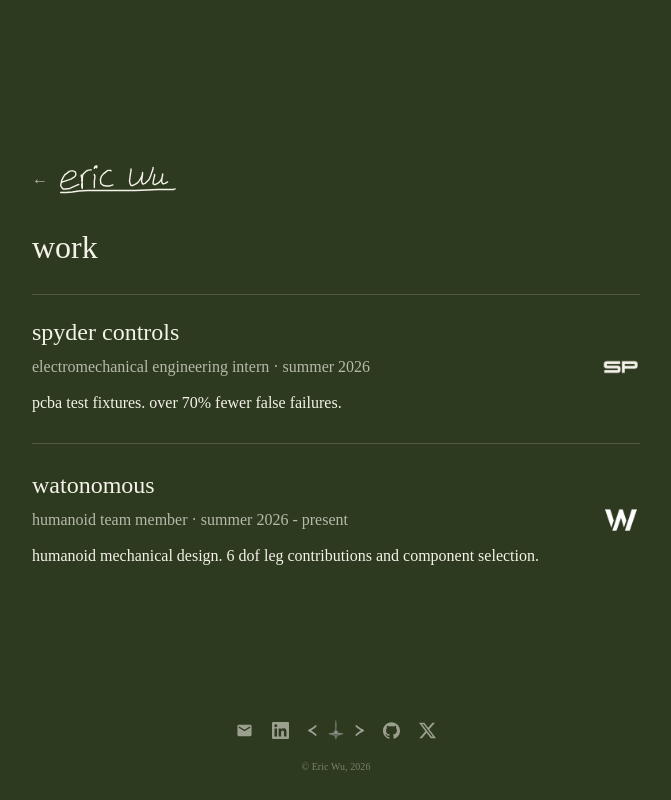
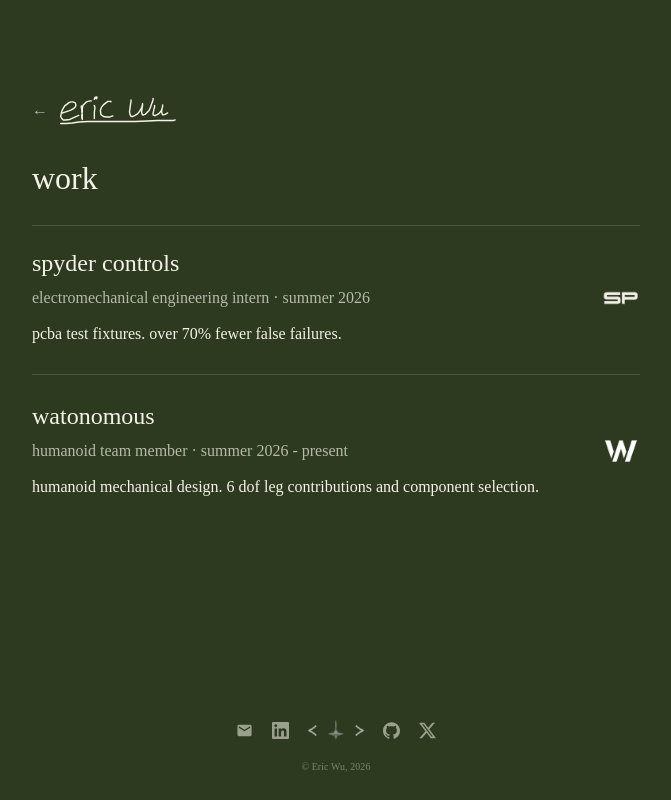
Before and after one commit to ericwu132/personal-site, a React (Vite) app: page /work in a window 1280 px wide. Shown: the whole page, without its empty margins (304-975 px from the left). Built offline with nearby package versions, Linux system fonts and the light colour scheme.

Commit message:
Added to notes

```diff
--- a/src/content.ts
+++ b/src/content.ts
@@ -37,7 +37,7 @@ export type Entry = {
   orgUrl?: string
   /** Org logo, a path under public/ — shown at the right of the list row. */
   logo?: string
-  body: string[]
+  body: (string | (string | Link)[])[]
 }
 
 export const projects: Project[] = [
@@ -108,9 +108,24 @@ export const projects: Project[] = [
   },
 ]
 
-/** Nothing published yet — /notes shows its work-in-progress note while
-    this is empty. See `work` below for the shape of an entry. */
-export const notes: Entry[] = []
+/** Personal notes and reading lists. */
+export const notes: Entry[] = [
+  {
+    slug: 'short-stories-i-found-interesting',
+    title: 'short stories i found interesting',
+    date: 'sep 2026',
+    body: [
+      [
+        { label: 'the egg', href: 'https://www.galactanet.com/oneoff/theegg.html' },
+        ' by andy weir',
+      ],
+      [
+        { label: 'the last question', href: 'https://users.ece.cmu.edu/~gamvrosi/thelastq.html' },
+        ' by isaac asimov',
+      ],
+    ],
+  },
+]
 
 /** Placeholder — real roles and case studies to come. */
 export const work: Entry[] = [
--- a/src/index.css
+++ b/src/index.css
@@ -79,11 +79,16 @@ body {
   opacity: 0;
 }
 
-/* Auto margins rather than justify-content, so content taller than the
-   viewport scrolls instead of having its top edge clipped. */
-.hero,
+/* Keep the home hero centered, but give every subpage the same top edge.
+   Previously short pages (like Notes) were vertically centered lower than
+   longer pages, so their headings shifted depending on content height. */
+.hero {
+  margin: auto;
+  width: 100%;
+}
+
 .page {
-  margin: auto;
+  margin: clamp(1rem, 5vh, 3rem) auto auto;
   width: 100%;
 }
 
--- a/src/pages/EntryDetail.tsx
+++ b/src/pages/EntryDetail.tsx
@@ -52,7 +52,15 @@ export default function EntryDetail({ heading, basePath, entries }: EntryDetailP
         </div>
       ) : <div className="prose">
         {entry.body.map((paragraph, i) => (
-          <p key={i}>{paragraph}</p>
+          <p key={i}>
+            {typeof paragraph === 'string' ? paragraph : paragraph.map((part, j) =>
+              typeof part === 'string' ? part : (
+                <a key={j} className="text-link" href={part.href} target="_blank" rel="noreferrer">
+                  {part.label}
+                </a>
+              )
+            )}
+          </p>
         ))}
       </div>}
     </main>
```
